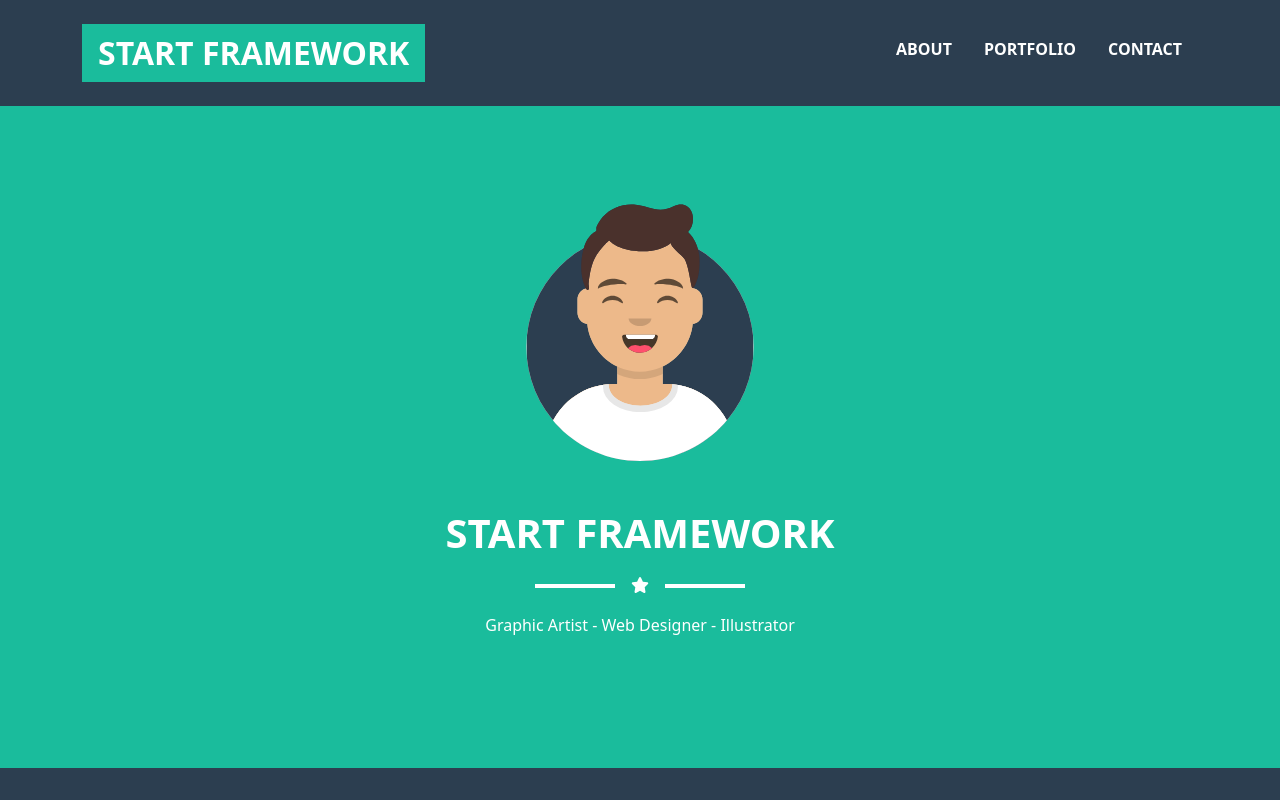
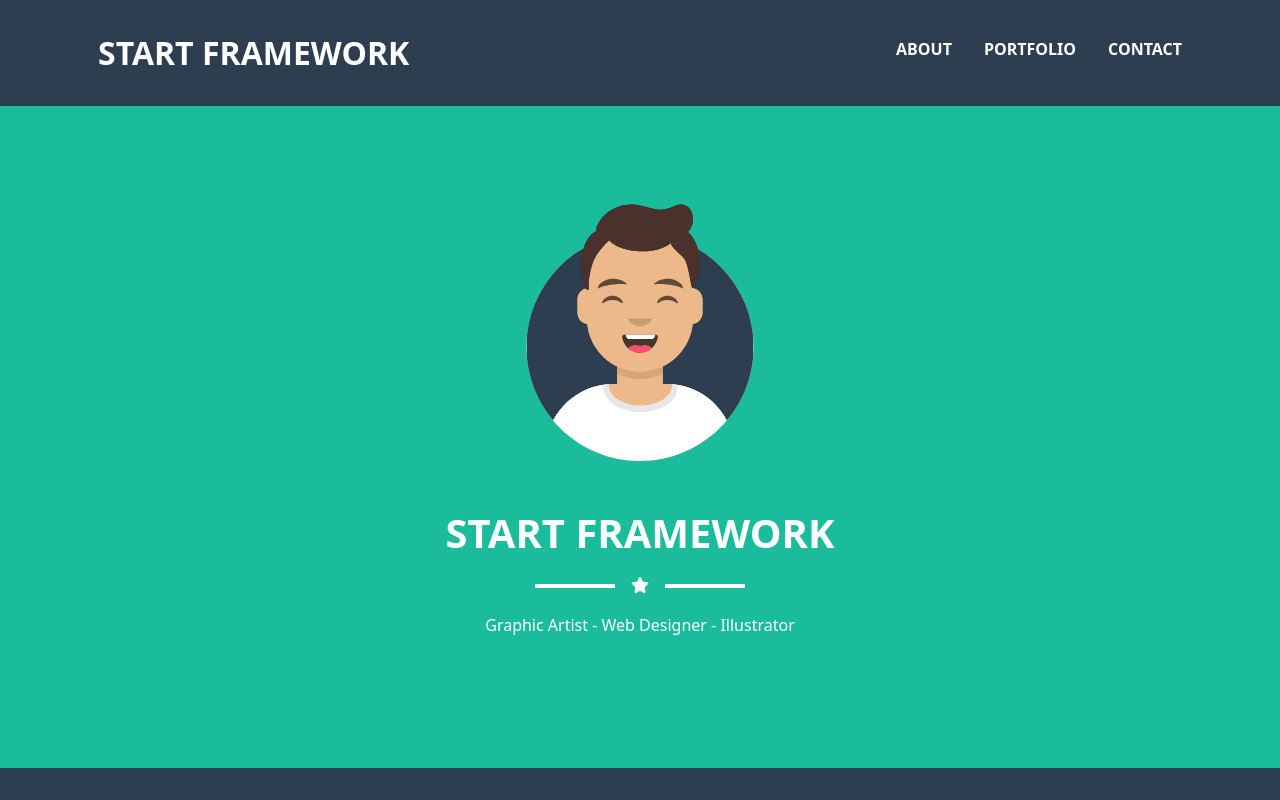
Before and after one commit to Omar-MK-20/Start-Framework, a React (Vite) app: page / in a window 1280 px wide. Shown: the top 800 px of the page. Built offline with nearby package versions, Linux system fonts and the light colour scheme.

Commit message:
Fix background color for active navbar brand

```diff
--- a/src/App.css
+++ b/src/App.css
@@ -142,5 +142,5 @@
 }
 
 .navbar-brand.active {
-    background-color: transparent v;
+    background-color: transparent;
 }
```
